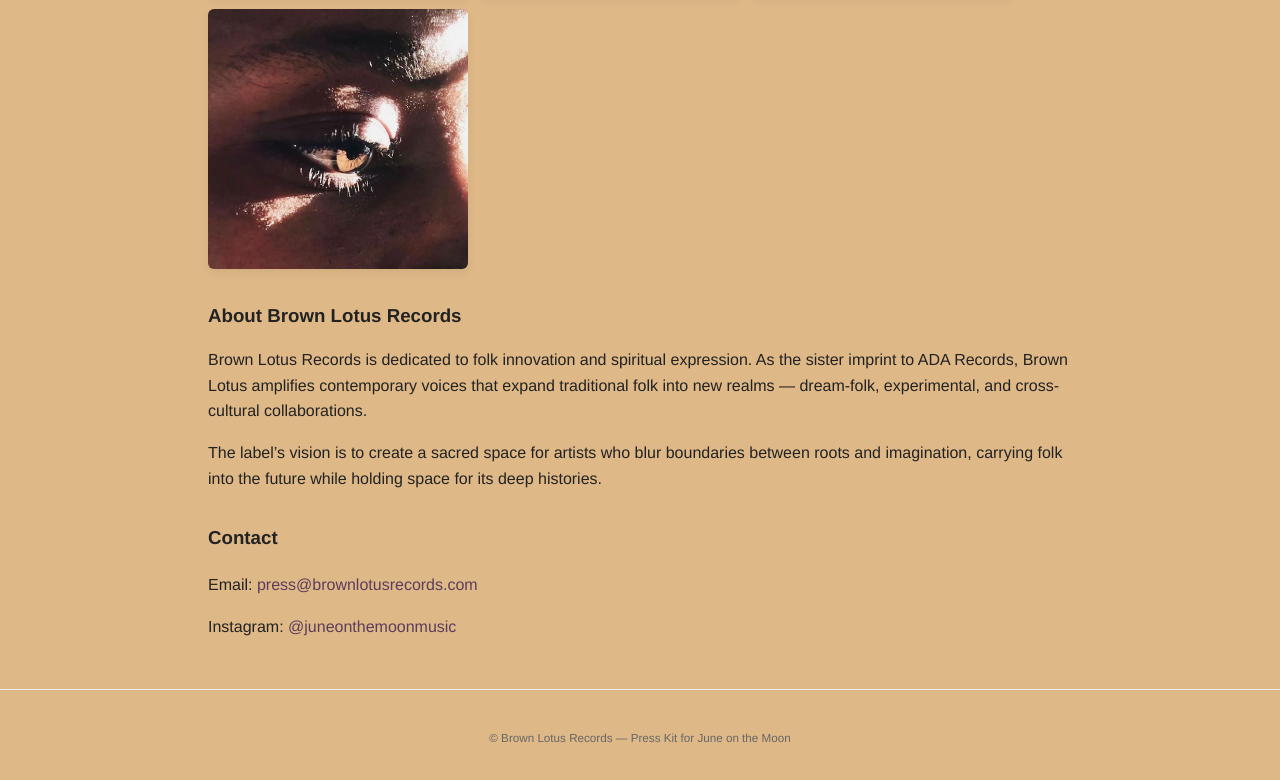
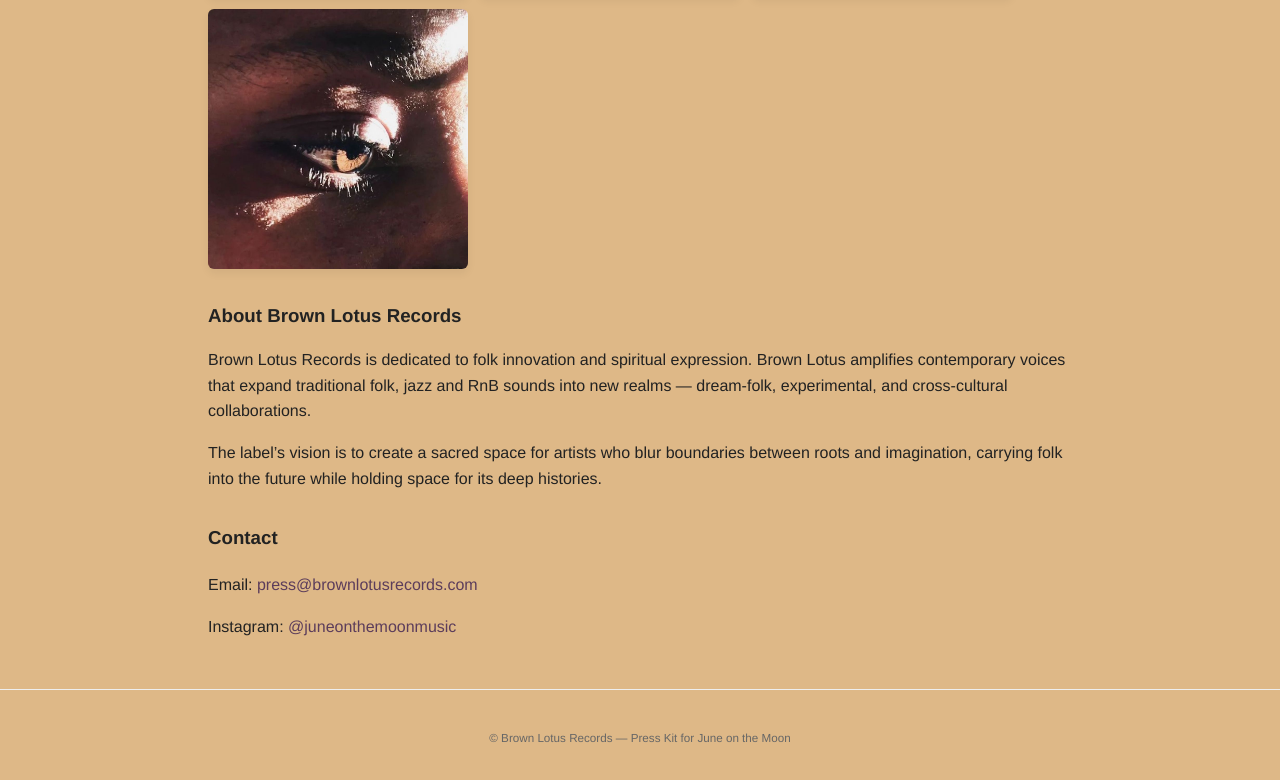
Before and after one commit to briisflash/juneonthemoon-presskit, a plain HTML site: page index.html in a window 1280 px wide. Shown: the part 2754-3534 px from the top of the page. Drawn offline with Linux system fonts and the light colour scheme.

Commit message:
Update index.html

```diff
--- a/index.html
+++ b/index.html
@@ -63,8 +63,8 @@
       <h3>About Brown Lotus Records</h3>
       <p>
         Brown Lotus Records is dedicated to folk innovation and spiritual expression.
-        As the sister imprint to ADA Records, Brown Lotus amplifies contemporary voices
-        that expand traditional folk into new realms — dream-folk, experimental, and
+        Brown Lotus amplifies contemporary voices
+       that expand traditional folk, jazz and RnB sounds into new realms — dream-folk, experimental, and
         cross-cultural collaborations.
       </p>
       <p>
@@ -77,7 +77,7 @@
     <!-- Contact -->
     <section class="contact">
       <h3>Contact</h3>
-      <p>Email: <a href="mailto:press@brownlotusrecords.com">press@brownlotusrecords.com</a></p>
+      <p>Email: <a href="mailto:sessionsonthemoon@gmail.com">press@brownlotusrecords.com</a></p>
       <p>Instagram: <a href="https://www.instagram.com/juneonthemoonmusic/?hl=en" target="_blank">@juneonthemoonmusic</a></p>
     </section>
   </main>
```
